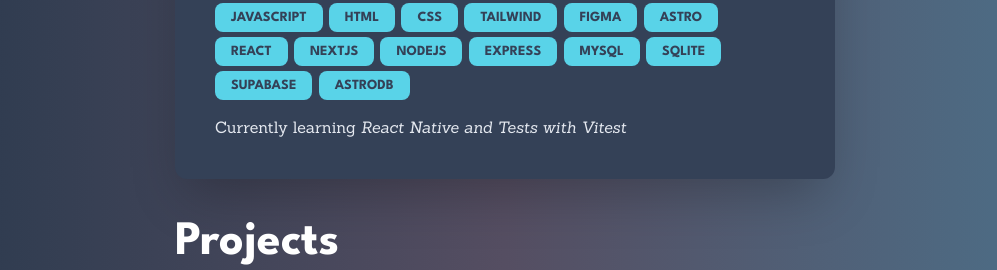
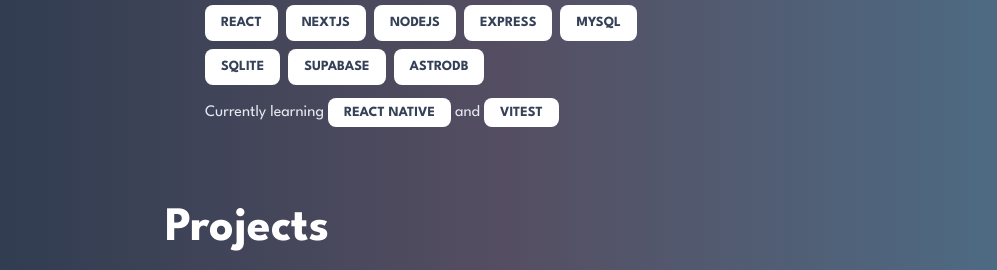
Before and after one commit to vinxcode/portfolio, an Astro site: page / in a window 1280 px wide. Shown: the part 556-826 px from the top of the page, without its empty margins (135-1132 px from the left). Built offline with nearby package versions, Linux system fonts and the light colour scheme; Astro itself is replaced by a stand-in of ours.

Commit message:
Fixing some visual enhances

```diff
--- a/src/components/Project.astro
+++ b/src/components/Project.astro
@@ -2,7 +2,7 @@
 
 ---
 
-<article class="flex flex-col border-8 border-white rounded-3xl p-3 gap-2 items-center md:flex-row md:px-9 md:py-7">
+<article class="flex flex-col border-8 border-white rounded-3xl p-3 gap-2 items-start md:flex-row md:px-9 md:py-7">
     <div class="flex flex-col justify-center gap-2 items-center md:w-1/3 mt-5 md:mt-auto">
         <img src="logo-huerto.jpg" alt="Imagen de Huerto"
         class="rounded-3xl border-white border-8 w-56 md:w-32 mx-auto">
@@ -24,7 +24,7 @@
 
 <style>
     img{
-        box-shadow: 0 5px 30px 10px #00B6D6;
+        box-shadow: 0 5px 20px 3px #00B6D6;
         color: white;
     }
 </style>
--- a/src/components/Projects.astro
+++ b/src/components/Projects.astro
@@ -11,7 +11,7 @@
 ]
 ---
 
-<section class="my-10">
+<section class="mt-10">
     <h2 class="font-leagueSpartan font-bold text-5xl text-white mb-5">Projects</h2>
     {
         projects.map(project => (
--- a/src/components/Stack.astro
+++ b/src/components/Stack.astro
@@ -2,23 +2,30 @@
 import Technology from './Technology.astro'
 ---
 
-<section class="mt-10 bg-grey-dark p-5 md:p-10 rounded-xl shadow-2xl">
+<section class="mt-10 p-1 md:p-10 rounded-xl">
     <h3 class="text-white">Stack</h3>
-    <div class="gap-5">
+    <div class="flex gap-2">
         <Technology name="JAVASCRIPT"/>
         <Technology name="HTML"/>
         <Technology name="CSS"/>
         <Technology name="TAILWIND"/>
         <Technology name="FIGMA"/>
         <Technology name="ASTRO"/>
+
+    </div>
+    <div class="flex gap-2">
         <Technology name="REACT"/>
         <Technology name="NEXTJS"/>
         <Technology name="NODEJS"/>
         <Technology name="EXPRESS"/>
         <Technology name="MYSQL"/>
+
+    </div>
+    <div class="flex gap-2">
         <Technology name="SQLITE"/>
         <Technology name="SUPABASE"/>
         <Technology name="ASTRODB"/>
     </div>
-    <p class="text-base mt-4">Currently learning <span class="italic">React Native and Tests with Vitest</span></p>
+    <p class="text-base mt-4">Currently learning <Technology class="italic" name="REACT NATIVE"/> and
+        <Technology class="italic" name="VITEST"/></p>
 </section>
--- a/src/components/Technology.astro
+++ b/src/components/Technology.astro
@@ -3,7 +3,7 @@
 ---
 
 <span
-    class="px-4 py-2 bg-cyan font-leagueSpartan text-grey-dark font-bold text-sm
+    class="px-2 py-2 md:px-4 md:py-2 text-xs bg-white font-leagueSpartan text-grey-dark font-bold md:text-sm
 rounded-lg mt-2"
     >{name}</span
 >
--- a/src/pages/index.astro
+++ b/src/pages/index.astro
@@ -12,9 +12,9 @@
 	<head>
 		<BaseHead title={SITE_TITLE} description={SITE_DESCRIPTION} />
 	</head>
-	<body class="animate-in">
+	<body class="animate-in h-screen">
 		<Header />
-		<main class="font-sanchez flex flex-col item-center p-[30px]">
+		<main class="font-leagueSpartan flex flex-col item-center p-[20px]">
 			<div class="flex flex-col items-center gap-4 md:flex-row md:gap-7">
 				<img
 					src="./Profile.png"
```
